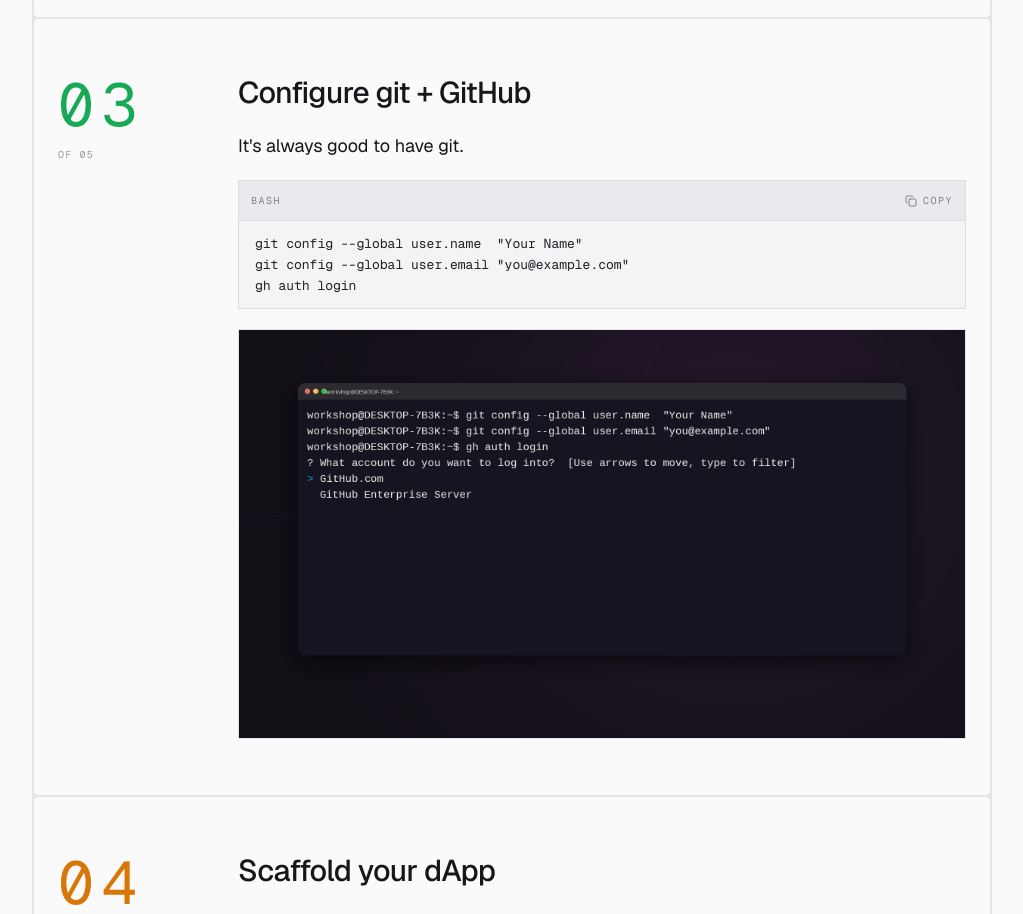
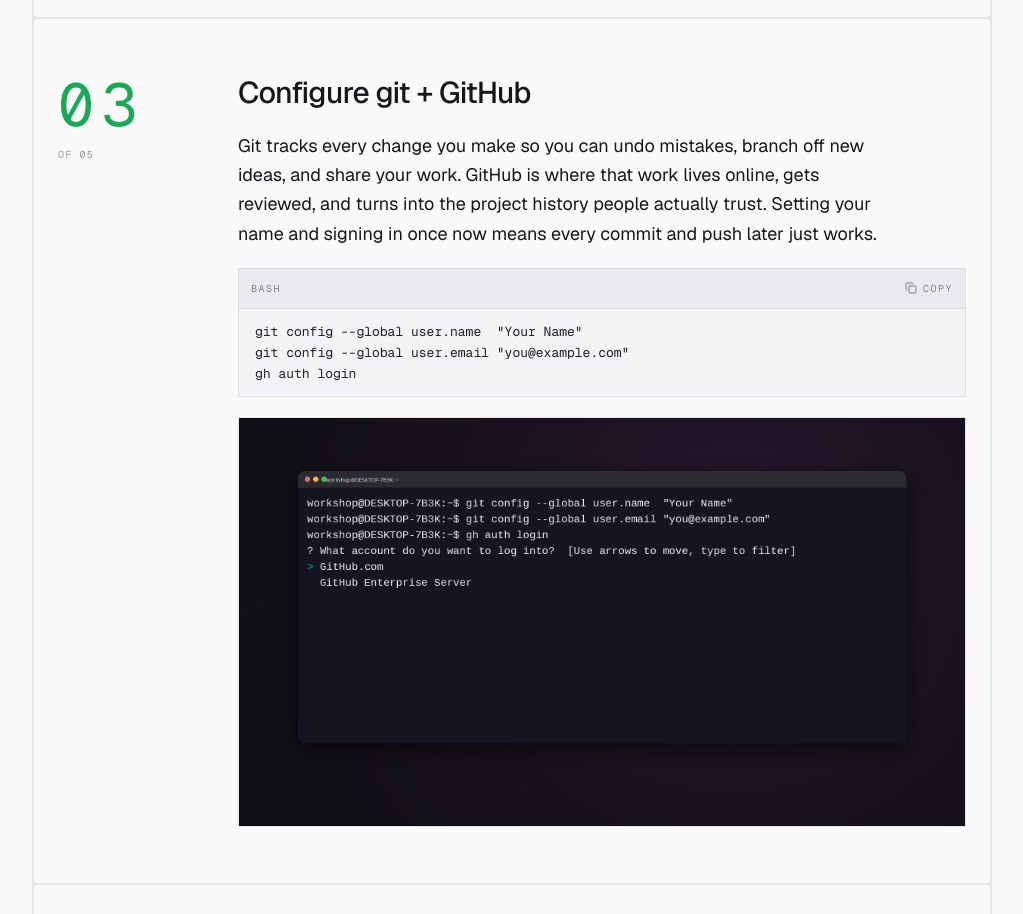
Before and after one commit to portdeveloper/setup-devnads-com, a Next.js app: page /en/manual in a window 1280 px wide. Shown: the part 2560-3474 px from the top of the page, without its empty margins (128-1151 px from the left). Built offline with nearby package versions, Linux system fonts and the light colour scheme.

Commit message:
Explain why git and GitHub matter in step 3
"It's always good to have git" didn't actually tell anyone why. The new
copy spells out what git buys you (history, branches, undo), what
GitHub adds on top (review, trust, sharing), and why doing the one-time
config now pays off later.

```diff
--- a/src/i18n/dictionaries/en.ts
+++ b/src/i18n/dictionaries/en.ts
@@ -176,7 +176,7 @@ export const en: Dictionary = {
         num: "03",
         title: "Configure git + GitHub",
         body:
-          "It's always good to have git.",
+          "Git tracks every change you make so you can undo mistakes, branch off new ideas, and share your work. GitHub is where that work lives online, gets reviewed, and turns into the project history people actually trust. Setting your name and signing in once now means every commit and push later just works.",
         code:
           'git config --global user.name  "Your Name"\ngit config --global user.email "you@example.com"\ngh auth login',
         screenshots: [
--- a/src/i18n/dictionaries/tr.ts
+++ b/src/i18n/dictionaries/tr.ts
@@ -175,7 +175,7 @@ export const tr: Dictionary = {
         num: "03",
         title: "git + GitHub'ı ayarla",
         body:
-          "git her zaman iyidir.",
+          "Git yaptığın her değişikliği takip eder. Hataları geri alabilir, yeni fikirler için dal açabilir ve işini başkalarıyla paylaşabilirsin. GitHub ise işinin online yaşadığı, incelendiği ve insanların güvendiği proje geçmişine dönüştüğü yer. Adını ayarlayıp şimdi bir kez giriş yapmak, sonraki tüm commit ve push'ların sorunsuz çalışması demek.",
         code:
           'git config --global user.name  "Adın"\ngit config --global user.email "sen@ornek.com"\ngh auth login',
         screenshots: [
```
